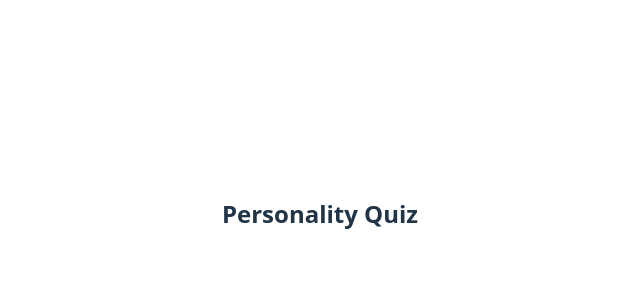
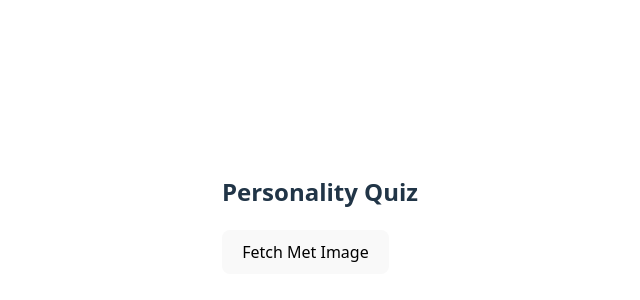
Before and after one commit to wesleylui/personality-quiz, a React (Vite) app in the folder personality-quiz/: page / in a window 1280 px wide. Shown: the part 186-486 px from the top of the page, without its empty margins (320-960 px from the left). Built offline with nearby package versions, Linux system fonts and the light colour scheme.

Commit message:
fetch image from Met Museum. TODO: remove that button and fetch image once quiz is finished

```diff
--- a/personality-quiz/src/App.jsx
+++ b/personality-quiz/src/App.jsx
@@ -1,4 +1,4 @@
-import React, { useState } from "react";
+import React, { useEffect, useState, useMemo } from "react";
 import "./App.css";
 
 function App() {
@@ -26,22 +26,22 @@ function App() {
 	];
 
 	// possible results of quiz
-  const keywords = {
-    Fire: "fire",
-    Water: "water",
-    Earth: "earth",
-    Air: "air",
-  };
+	const keywords = useMemo(
+		() => ({ Fire: "fire", Water: "water", Earth: "earth", Air: "air" }),
+		[]
+	);
 
 	// map each option string to an elemental category
 	// determines which element each answer corresponds to
-  const elements = {
+	const elements = useMemo(
+		() => ({
 			"Red 🔴": "Fire",
 			"Blue 🔵": "Water",
 			"Green 🟢": "Earth",
 			"Yellow 🟡": "Air",
-    // Continue mapping all your possible options to a keyword
-  };
+		}),
+		[]
+	);
 
 	// HANDLERS
 	// handle: click on an option
@@ -56,20 +56,122 @@ function App() {
 	}
 
 	// handle: finish the quiz
-  function determineElement(answers) {
+
+	// USEEFFECT
+	// ensure quiz results are only returned once user has answered all questions
+	// and API is fetched according
+	useEffect(
+		function () {
+			if (currentQuestionIndex === questions.length) {
+				// determine the winning element from answers
 				const counts = {};
 				answers.forEach(function (answer) {
-      const element = elements[answer];
-      counts[element] = (counts[element] || 0) + 1;
+					const el = elements[answer];
+					counts[el] = (counts[el] || 0) + 1;
 				});
-    return Object.keys(counts).reduce(function (a, b) {
+				const selectedElement = Object.keys(counts).reduce(function (a, b) {
 					return counts[a] > counts[b] ? a : b;
 				});
+				setElement(selectedElement);
+				// fetch artwork using the corresponding keyword
+				fetchArtwork(keywords[selectedElement]);
+			}
+		},
+		[currentQuestionIndex, answers, questions.length, elements, keywords]
+	);
+
+	// MET MUSEUM IMAGE FETCH
+	// Fetch an image from The Met Collection API. This does a search for the
+	// provided query (defaults to `painting`) and then fetches the first
+	// object details that contains an image. The returned object is stored in
+	// `artwork` state for rendering below.
+	const [metLoading, setMetLoading] = useState(false);
+	const [metError, setMetError] = useState(null);
+
+	// Fetch artwork from The Met. If `query` is provided we'll search for that
+	// term (e.g. 'portrait' or 'fire') otherwise fall back to a broad search
+	// to return any random artwork.
+	async function fetchArtwork(query) {
+		setMetError(null);
+		setMetLoading(true);
+		setArtwork(null);
+		try {
+			const base = "https://collectionapi.metmuseum.org/public/collection/v1";
+			// choose search term: either the provided query or a broad 'a'
+			const term = query ? query : "a";
+			const searchRes = await fetch(
+				`${base}/search?hasImages=true&q=${encodeURIComponent(term)}`
+			);
+			const searchJson = await searchRes.json();
+			const ids = searchJson.objectIDs || [];
+			if (ids.length === 0) {
+				setMetError("No objects found");
+				return;
+			}
+
+			let found = null;
+			// try up to 30 random candidates (or fewer if the result set is small)
+			const attempts = Math.min(30, ids.length);
+			for (let i = 0; i < attempts; i++) {
+				const id = ids[Math.floor(Math.random() * ids.length)];
+				try {
+					const objRes = await fetch(`${base}/objects/${id}`);
+					if (!objRes.ok) continue;
+					const obj = await objRes.json();
+					const imageUrl = obj.primaryImageSmall || obj.primaryImage;
+					if (imageUrl) {
+						found = {
+							objectID: obj.objectID,
+							title: obj.title,
+							artist: obj.artistDisplayName,
+							date: obj.objectDate,
+							imageUrl,
+							creditLine: obj.creditLine,
+						};
+						break;
+					}
+				} catch {
+					// ignore and try another id
+					continue;
+				}
+			}
+
+			if (!found) {
+				setMetError("No images found");
+			} else {
+				setArtwork(found);
+			}
+		} catch (err) {
+			setMetError(err.message || String(err));
+		} finally {
+			setMetLoading(false);
+		}
 	}
 
 	return (
 		<div>
 			<h2>Personality Quiz</h2>
+			<section style={{ marginTop: 20 }}>
+				<div style={{ display: "flex", gap: 8, alignItems: "center" }}>
+					<button onClick={() => fetchArtwork()}>Fetch Met Image</button>
+				</div>
+				{metLoading && <p>Loading artwork…</p>}
+				{metError && <p style={{ color: "crimson" }}>Error: {metError}</p>}
+				{artwork && (
+					<div style={{ marginTop: 12 }}>
+						<h4>{artwork.title}</h4>
+						<p>
+							{artwork.artist} — {artwork.date}
+						</p>
+						<img
+							src={artwork.imageUrl}
+							alt={artwork.title}
+							style={{ maxWidth: "100%" }}
+						/>
+						<p style={{ fontSize: 12, color: "#666" }}>{artwork.creditLine}</p>
+					</div>
+				)}
+			</section>
 		</div>
 	);
 }
```
Lines whose indentation alone changed are shown as unchanged.
